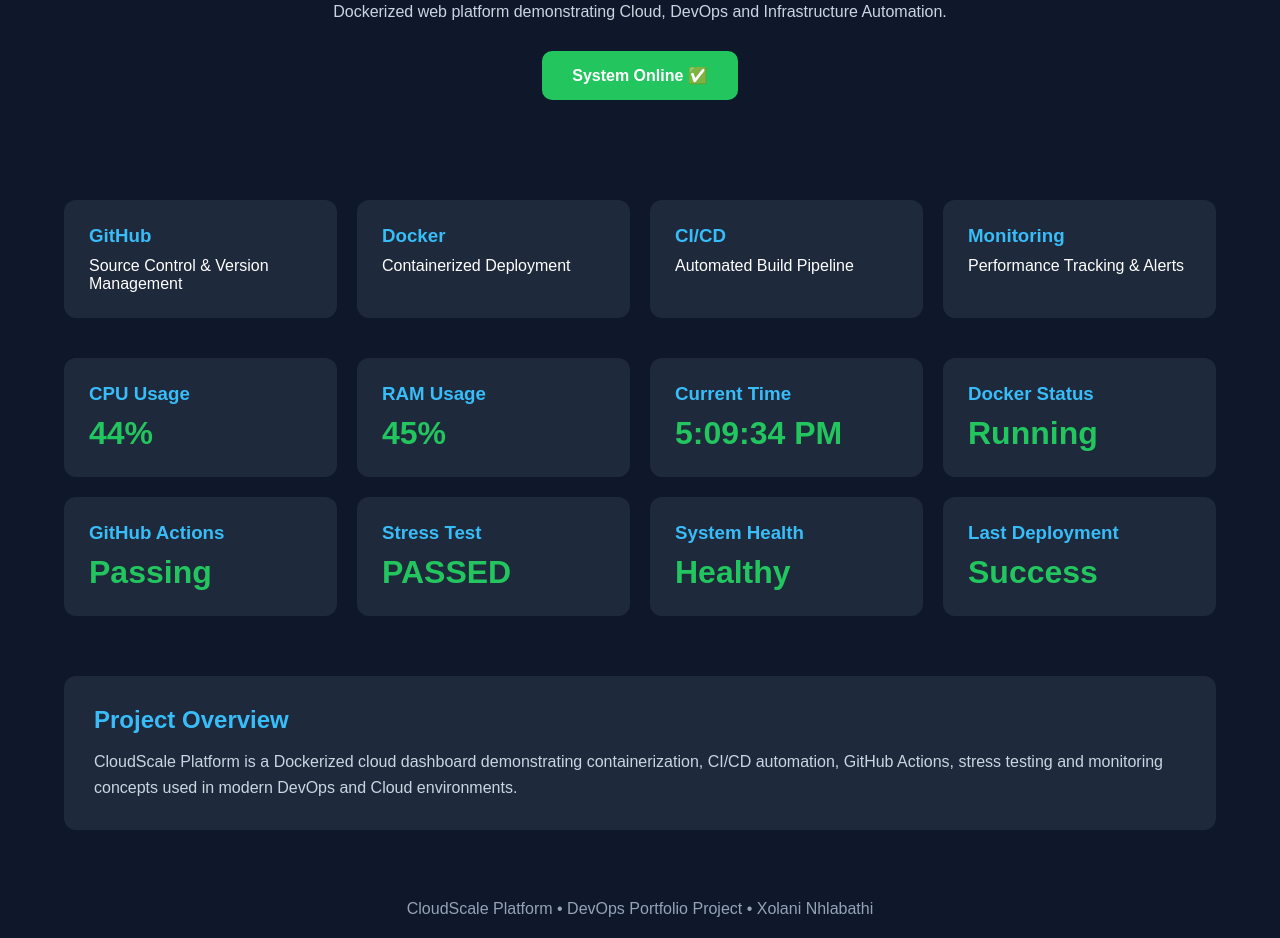
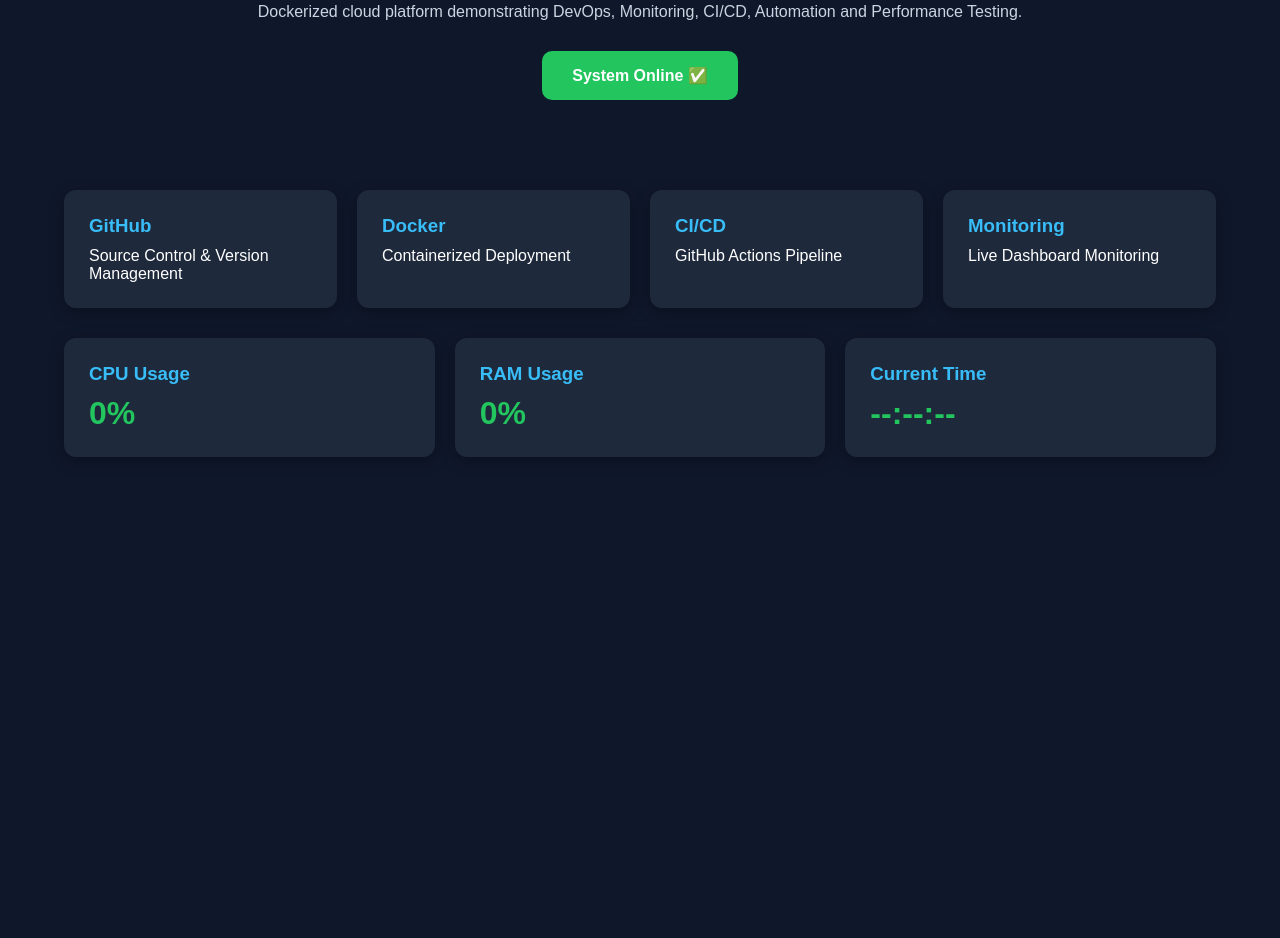
Before and after one commit to Xolani-N/cloudscale-web-platform, a plain HTML site: page app/index.html in a window 1280 px wide. Shown: the part 200-1138 px from the top of the page. After the commit the page ends 800 px from the top, so only its background shows below. Drawn offline with Linux system fonts and the light colour scheme.

Commit message:
Update index.html

```diff
--- a/app/index.html
+++ b/app/index.html
@@ -7,109 +7,114 @@
 
 <style>
 
-* {
-    margin: 0;
-    padding: 0;
-    box-sizing: border-box;
+*{
+    margin:0;
+    padding:0;
+    box-sizing:border-box;
 }
 
-body {
-    background: #0f172a;
-    color: white;
-    font-family: Arial, sans-serif;
+body{
+    background:#0f172a;
+    color:white;
+    font-family:Arial,sans-serif;
 }
 
-nav {
-    background: #1e293b;
-    padding: 20px;
-    text-align: center;
-    box-shadow: 0 2px 10px rgba(0,0,0,0.3);
+nav{
+    background:#1e293b;
+    padding:20px;
+    text-align:center;
+    box-shadow:0 2px 10px rgba(0,0,0,0.3);
 }
 
-nav h2 {
-    color: #38bdf8;
+nav h2{
+    color:#38bdf8;
 }
 
-.container {
-    width: 90%;
-    max-width: 1200px;
-    margin: auto;
+.container{
+    width:90%;
+    max-width:1400px;
+    margin:auto;
 }
 
-.hero {
-    text-align: center;
-    padding: 60px 20px;
+.hero{
+    text-align:center;
+    padding:60px 20px;
 }
 
-.hero h1 {
-    font-size: 3rem;
-    margin-bottom: 20px;
+.hero h1{
+    font-size:3rem;
+    margin-bottom:20px;
 }
 
-.hero p {
-    color: #cbd5e1;
-    margin-bottom: 30px;
+.hero p{
+    color:#cbd5e1;
+    margin-bottom:30px;
 }
 
-.status {
-    background: #22c55e;
-    display: inline-block;
-    padding: 15px 30px;
-    border-radius: 10px;
-    font-weight: bold;
+.status{
+    background:#22c55e;
+    display:inline-block;
+    padding:15px 30px;
+    border-radius:10px;
+    font-weight:bold;
 }
 
-.cards {
-    display: grid;
-    grid-template-columns: repeat(auto-fit, minmax(220px, 1fr));
-    gap: 20px;
-    margin-top: 40px;
+.cards{
+    display:grid;
+    grid-template-columns:repeat(auto-fit,minmax(250px,1fr));
+    gap:20px;
+    margin-top:30px;
 }
 
-.card {
-    background: #1e293b;
-    padding: 25px;
-    border-radius: 12px;
-    transition: 0.3s;
+.card{
+    background:#1e293b;
+    padding:25px;
+    border-radius:12px;
+    transition:0.3s;
+    box-shadow:0 4px 15px rgba(0,0,0,0.3);
 }
 
-.card:hover {
-    transform: translateY(-5px);
+.card:hover{
+    transform:translateY(-5px);
 }
 
-.card h3 {
-    margin-bottom: 10px;
-    color: #38bdf8;
+.card h3{
+    color:#38bdf8;
+    margin-bottom:10px;
 }
 
-.metric {
-    font-size: 2rem;
-    font-weight: bold;
-    color: #22c55e;
+.metric{
+    font-size:2rem;
+    font-weight:bold;
+    color:#22c55e;
 }
 
-.about {
-    margin-top: 60px;
-    background: #1e293b;
-    padding: 30px;
-    border-radius: 12px;
-    margin-bottom: 50px;
+.about{
+    margin-top:50px;
+    background:#1e293b;
+    padding:30px;
+    border-radius:12px;
 }
 
-.about h2 {
-    color: #38bdf8;
-    margin-bottom: 15px;
+.about h2{
+    color:#38bdf8;
+    margin-bottom:15px;
 }
 
-.about p {
-    line-height: 1.6;
-    color: #cbd5e1;
+.about p{
+    line-height:1.8;
+    color:#cbd5e1;
 }
 
-.footer {
-    text-align: center;
-    padding: 20px;
-    color: #94a3b8;
+.footer{
+    text-align:center;
+    padding:30px;
+    margin-top:30px;
+    color:#94a3b8;
+}
+
+.success{
+    color:#22c55e;
 }
 
 </style>
@@ -118,7 +123,7 @@ nav h2 {
 <body>
 
 <nav>
-    <h2>CloudScale Platform</h2>
+    <h2>☁️ CloudScale Platform</h2>
 </nav>
 
 <div class="container">
@@ -128,8 +133,8 @@ nav h2 {
 <h1>Cloud Infrastructure Dashboard</h1>
 
 <p>
-            Dockerized web platform demonstrating Cloud,
-            DevOps and Infrastructure Automation.
+Dockerized cloud platform demonstrating DevOps,
+Monitoring, CI/CD, Automation and Performance Testing.
 </p>
 
 <div class="status">
@@ -152,12 +157,12 @@ nav h2 {
 
 <div class="card">
 <h3>CI/CD</h3>
-            <p>Automated Build Pipeline</p>
+<p>GitHub Actions Pipeline</p>
 </div>
 
 <div class="card">
 <h3>Monitoring</h3>
-            <p>Performance Tracking & Alerts</p>
+<p>Live Dashboard Monitoring</p>
 </div>
 
 </section>
@@ -179,71 +184,4 @@ nav h2 {
 <p class="metric" id="time">--:--:--</p>
 </div>
 
-        <div class="card">
-            <h3>Docker Status</h3>
-            <p class="metric" id="docker">Running</p>
-        </div>
-
-        <div class="card">
-            <h3>GitHub Actions</h3>
-            <p class="metric" id="github">Passing</p>
-        </div>
-
-        <div class="card">
-            <h3>Stress Test</h3>
-            <p class="metric" id="stress">PASSED</p>
-        </div>
-
-        <div class="card">
-            <h3>System Health</h3>
-            <p class="metric" id="health">Healthy</p>
-        </div>
-
-        <div class="card">
-            <h3>Last Deployment</h3>
-            <p class="metric" id="deploy">Success</p>
-        </div>
-
-    </section>
-
-    <section class="about">
-
-        <h2>Project Overview</h2>
-
-        <p>
-            CloudScale Platform is a Dockerized cloud dashboard
-            demonstrating containerization, CI/CD automation,
-            GitHub Actions, stress testing and monitoring concepts
-            used in modern DevOps and Cloud environments.
-        </p>
-
-    </section>
-
-</div>
-
-<div class="footer">
-    CloudScale Platform • DevOps Portfolio Project • Xolani Nhlabathi
-</div>
-
-<script>
-
-function updateDashboard() {
-
-    document.getElementById("cpu").innerText =
-        Math.floor(Math.random() * 40 + 10) + "%";
-
-    document.getElementById("ram").innerText =
-        Math.floor(Math.random() * 50 + 25) + "%";
-
-    document.getElementById("time").innerText =
-        new Date().toLocaleTimeString();
-}
-
-setInterval(updateDashboard, 1000);
-
-updateDashboard();
-
-</script>
-
-</body>
-</html>
+<div
```
Lines whose indentation alone changed are shown as unchanged.
